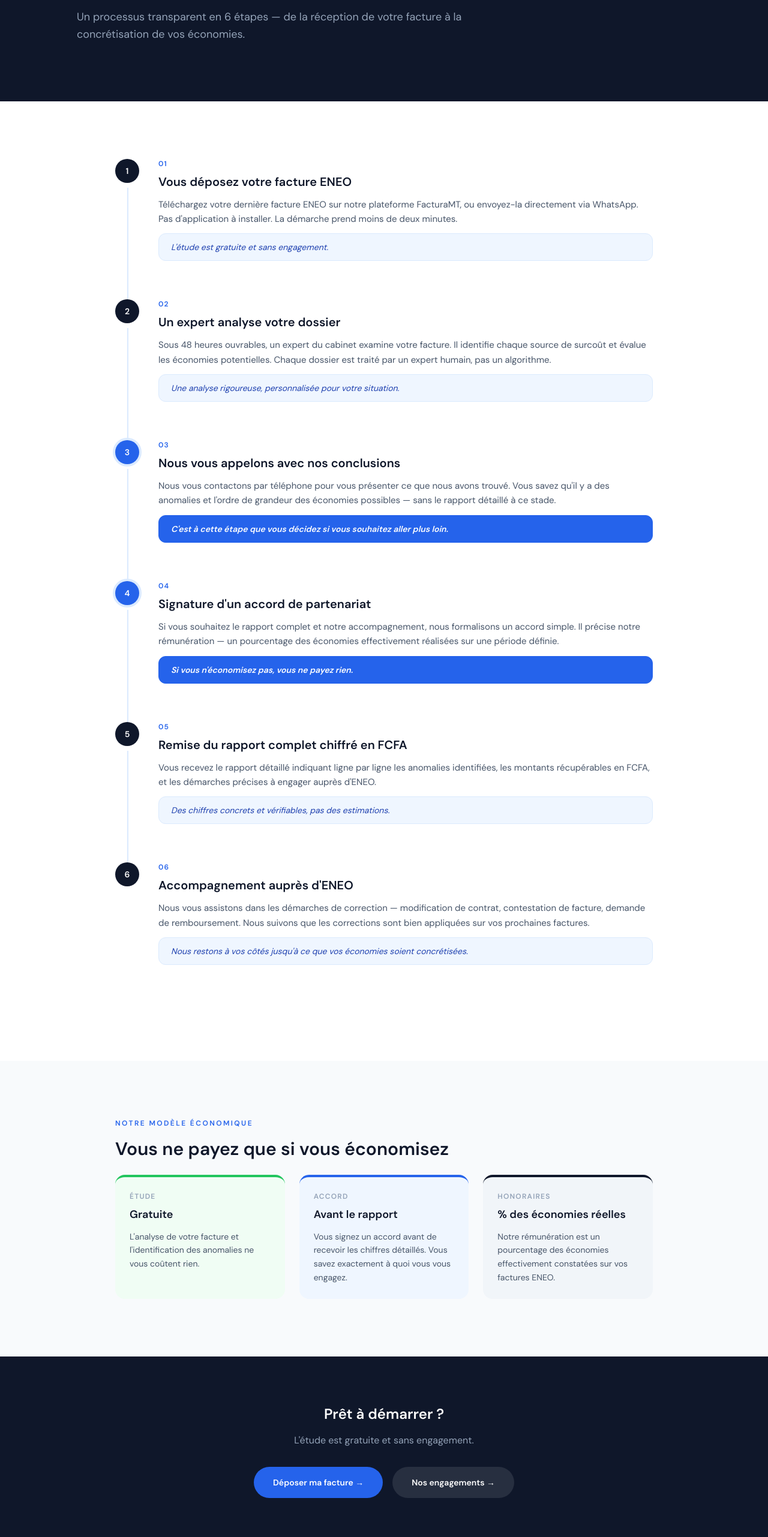
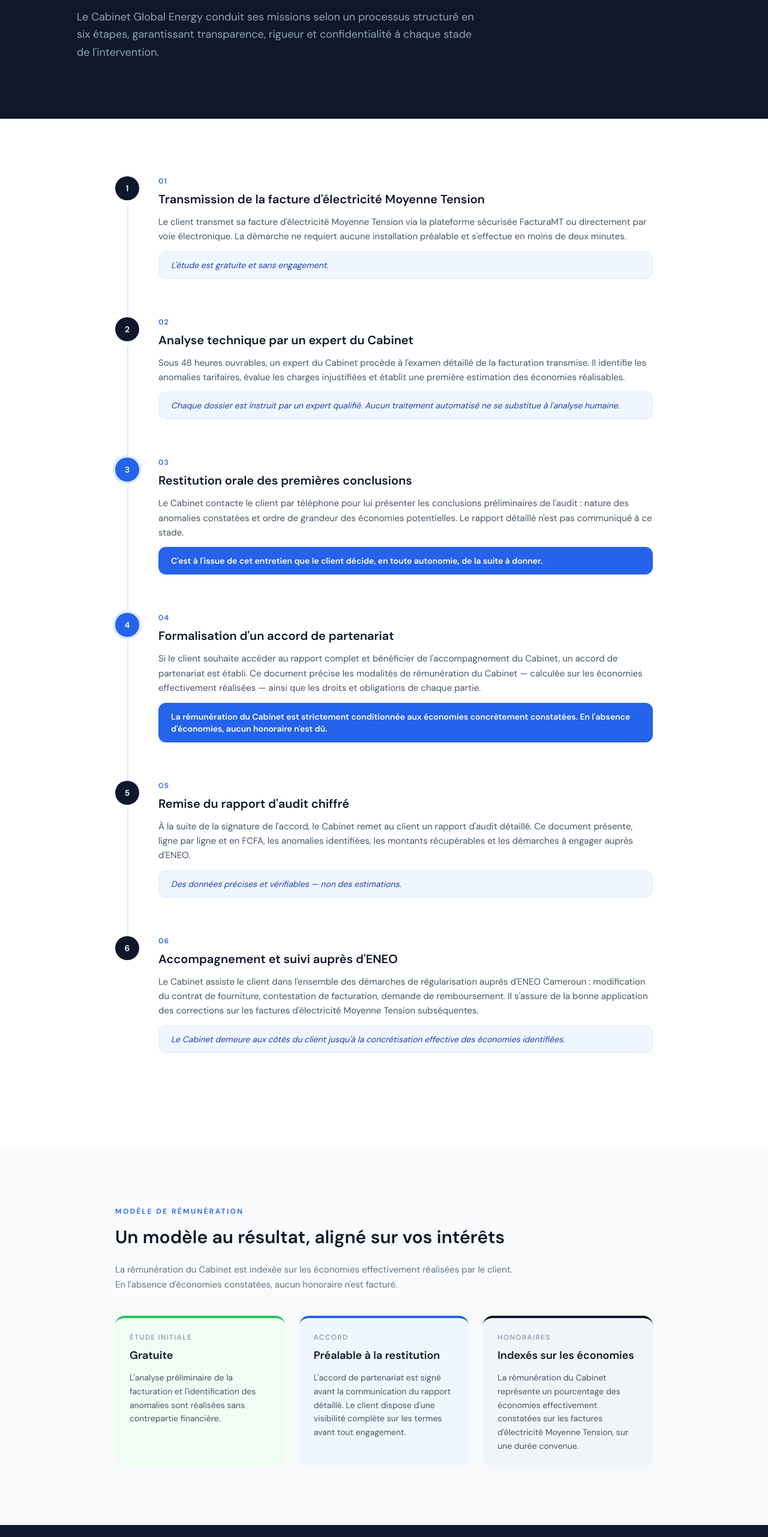
Before and after one commit to cabinetnoahetcie/factura-mt, a Next.js app in the folder frontend/: page /missions in a window 1280 px wide. Shown: the part 234-2797 px from the top of the page at 60% size. Built offline with nearby package versions, Linux system fonts and the light colour scheme.

Commit message:
Update page.jsx

```diff
--- a/frontend/app/missions/page.jsx
+++ b/frontend/app/missions/page.jsx
@@ -15,8 +15,8 @@ export default function Missions() {
             Déroulement d'une mission
           </h1>
           <p className="text-slate-400 text-lg max-w-2xl leading-relaxed">
-            Un processus transparent en 6 étapes — de la réception de votre facture
-            à la concrétisation de vos économies.
+            Le Cabinet Global Energy conduit ses missions selon un processus structuré en six étapes,
+            garantissant transparence, rigueur et confidentialité à chaque stade de l'intervention.
           </p>
         </div>
       </section>
@@ -27,44 +27,44 @@ export default function Missions() {
           {[
             {
               num:   '01',
-              titre: 'Vous déposez votre facture ENEO',
-              desc:  "Téléchargez votre dernière facture ENEO sur notre plateforme FacturaMT, ou envoyez-la directement via WhatsApp. Pas d'application à installer. La démarche prend moins de deux minutes.",
+              titre: 'Transmission de la facture d\'électricité Moyenne Tension',
+              desc:  "Le client transmet sa facture d'électricité Moyenne Tension via la plateforme sécurisée FacturaMT ou directement par voie électronique. La démarche ne requiert aucune installation préalable et s'effectue en moins de deux minutes.",
               note:  "L'étude est gratuite et sans engagement.",
               highlight: false,
             },
             {
               num:   '02',
-              titre: 'Un expert analyse votre dossier',
-              desc:  "Sous 48 heures ouvrables, un expert du cabinet examine votre facture. Il identifie chaque source de surcoût et évalue les économies potentielles. Chaque dossier est traité par un expert humain, pas un algorithme.",
-              note:  "Une analyse rigoureuse, personnalisée pour votre situation.",
+              titre: 'Analyse technique par un expert du Cabinet',
+              desc:  "Sous 48 heures ouvrables, un expert du Cabinet procède à l'examen détaillé de la facturation transmise. Il identifie les anomalies tarifaires, évalue les charges injustifiées et établit une première estimation des économies réalisables.",
+              note:  "Chaque dossier est instruit par un expert qualifié. Aucun traitement automatisé ne se substitue à l'analyse humaine.",
               highlight: false,
             },
             {
               num:   '03',
-              titre: 'Nous vous appelons avec nos conclusions',
-              desc:  "Nous vous contactons par téléphone pour vous présenter ce que nous avons trouvé. Vous savez qu'il y a des anomalies et l'ordre de grandeur des économies possibles — sans le rapport détaillé à ce stade.",
-              note:  "C'est à cette étape que vous décidez si vous souhaitez aller plus loin.",
+              titre: 'Restitution orale des premières conclusions',
+              desc:  "Le Cabinet contacte le client par téléphone pour lui présenter les conclusions préliminaires de l'audit : nature des anomalies constatées et ordre de grandeur des économies potentielles. Le rapport détaillé n'est pas communiqué à ce stade.",
+              note:  "C'est à l'issue de cet entretien que le client décide, en toute autonomie, de la suite à donner.",
               highlight: true,
             },
             {
               num:   '04',
-              titre: "Signature d'un accord de partenariat",
-              desc:  "Si vous souhaitez le rapport complet et notre accompagnement, nous formalisons un accord simple. Il précise notre rémunération — un pourcentage des économies effectivement réalisées sur une période définie.",
-              note:  "Si vous n'économisez pas, vous ne payez rien.",
+              titre: 'Formalisation d\'un accord de partenariat',
+              desc:  "Si le client souhaite accéder au rapport complet et bénéficier de l'accompagnement du Cabinet, un accord de partenariat est établi. Ce document précise les modalités de rémunération du Cabinet — calculée sur les économies effectivement réalisées — ainsi que les droits et obligations de chaque partie.",
+              note:  "La rémunération du Cabinet est strictement conditionnée aux économies concrètement constatées. En l'absence d'économies, aucun honoraire n'est dû.",
               highlight: true,
             },
             {
               num:   '05',
-              titre: 'Remise du rapport complet chiffré en FCFA',
-              desc:  "Vous recevez le rapport détaillé indiquant ligne par ligne les anomalies identifiées, les montants récupérables en FCFA, et les démarches précises à engager auprès d'ENEO.",
-              note:  "Des chiffres concrets et vérifiables, pas des estimations.",
+              titre: 'Remise du rapport d\'audit chiffré',
+              desc:  "À la suite de la signature de l'accord, le Cabinet remet au client un rapport d'audit détaillé. Ce document présente, ligne par ligne et en FCFA, les anomalies identifiées, les montants récupérables et les démarches à engager auprès d'ENEO.",
+              note:  "Des données précises et vérifiables — non des estimations.",
               highlight: false,
             },
             {
               num:   '06',
-              titre: "Accompagnement auprès d'ENEO",
-              desc:  "Nous vous assistons dans les démarches de correction — modification de contrat, contestation de facture, demande de remboursement. Nous suivons que les corrections sont bien appliquées sur vos prochaines factures.",
-              note:  "Nous restons à vos côtés jusqu'à ce que vos économies soient concrétisées.",
+              titre: 'Accompagnement et suivi auprès d\'ENEO',
+              desc:  "Le Cabinet assiste le client dans l'ensemble des démarches de régularisation auprès d'ENEO Cameroun : modification du contrat de fourniture, contestation de facturation, demande de remboursement. Il s'assure de la bonne application des corrections sur les factures d'électricité Moyenne Tension subséquentes.",
+              note:  "Le Cabinet demeure aux côtés du client jusqu'à la concrétisation effective des économies identifiées.",
               highlight: false,
             },
           ].map((step, i) => (
@@ -79,7 +79,7 @@ export default function Missions() {
                 <p className="text-blue-600 font-black text-xs tracking-widest mb-2">{step.num}</p>
                 <h3 className="text-xl font-extrabold text-slate-900 mb-3">{step.titre}</h3>
                 <p className="text-slate-600 text-[15px] leading-relaxed mb-3">{step.desc}</p>
-                <div className={`border rounded-xl px-5 py-3 text-sm italic ${step.highlight ? 'bg-blue-600 border-blue-600 text-white font-semibold' : 'bg-blue-50 border-blue-100 text-blue-800'}`}>
+                <div className={`border rounded-xl px-5 py-3 text-sm ${step.highlight ? 'bg-blue-600 border-blue-600 text-white font-semibold' : 'bg-blue-50 border-blue-100 text-blue-800 italic'}`}>
                   {step.note}
                 </div>
               </div>
@@ -91,15 +91,19 @@ export default function Missions() {
       {/* Modèle économique */}
       <section className="bg-slate-50 py-24 px-6">
         <div className="max-w-4xl mx-auto">
-          <p className="text-blue-600 font-bold text-xs uppercase tracking-[0.2em] mb-4">Notre modèle économique</p>
+          <p className="text-blue-600 font-bold text-xs uppercase tracking-[0.2em] mb-4">Modèle de rémunération</p>
           <h2 className="text-3xl font-extrabold text-slate-900 mb-6 leading-tight">
-            Vous ne payez que si vous économisez
+            Un modèle au résultat, aligné sur vos intérêts
           </h2>
+          <p className="text-slate-500 text-[15px] leading-relaxed mb-10 max-w-2xl">
+            La rémunération du Cabinet est indexée sur les économies effectivement réalisées
+            par le client. En l'absence d'économies constatées, aucun honoraire n'est facturé.
+          </p>
           <div className="grid grid-cols-1 md:grid-cols-3 gap-6">
             {[
-              { etape:'Étude',      label:'Gratuite',            desc:"L'analyse de votre facture et l'identification des anomalies ne vous coûtent rien.", color:'border-green-500 bg-green-50' },
-              { etape:'Accord',     label:'Avant le rapport',    desc:"Vous signez un accord avant de recevoir les chiffres détaillés. Vous savez exactement à quoi vous vous engagez.", color:'border-blue-600 bg-blue-50' },
-              { etape:'Honoraires', label:'% des économies réelles', desc:"Notre rémunération est un pourcentage des économies effectivement constatées sur vos factures ENEO.", color:'border-slate-900 bg-slate-100' },
+              { etape:'Étude initiale',   label:'Gratuite',                   desc:"L'analyse préliminaire de la facturation et l'identification des anomalies sont réalisées sans contrepartie financière.", color:'border-green-500 bg-green-50' },
+              { etape:'Accord',           label:'Préalable à la restitution', desc:"L'accord de partenariat est signé avant la communication du rapport détaillé. Le client dispose d'une visibilité complète sur les termes avant tout engagement.", color:'border-blue-600 bg-blue-50' },
+              { etape:'Honoraires',       label:'Indexés sur les économies',  desc:"La rémunération du Cabinet représente un pourcentage des économies effectivement constatées sur les factures d'électricité Moyenne Tension, sur une durée convenue.", color:'border-slate-900 bg-slate-100' },
             ].map((item, i) => (
               <div key={i} className={`rounded-2xl p-6 border-t-4 ${item.color}`}>
                 <p className="text-xs font-bold text-slate-400 uppercase tracking-widest mb-2">{item.etape}</p>
@@ -113,11 +117,15 @@ export default function Missions() {
 
       {/* CTA */}
       <section className="bg-slate-900 py-20 px-6 text-center">
-        <h2 className="text-2xl font-bold text-white mb-4">Prêt à démarrer ?</h2>
-        <p className="text-slate-400 mb-8">L'étude est gratuite et sans engagement.</p>
+        <h2 className="text-2xl font-bold text-white mb-4">Initier une mission d'audit</h2>
+        <p className="text-slate-400 mb-8 max-w-lg mx-auto text-[15px]">
+          Transmettez votre facture d'électricité Moyenne Tension. Un expert du Cabinet
+          vous restituera ses premières conclusions sous 48 heures.
+          L'étude est gratuite et sans engagement.
+        </p>
         <div className="flex flex-col sm:flex-row gap-4 justify-center">
           <Link href="/" className="bg-blue-600 text-white px-8 py-4 rounded-full font-bold hover:bg-blue-700 transition-all text-sm">
-            Déposer ma facture →
+            Transmettre ma facture →
           </Link>
           <Link href="/engagements" className="bg-white/10 text-white px-8 py-4 rounded-full font-bold hover:bg-white/20 transition-all text-sm">
             Nos engagements →
```
